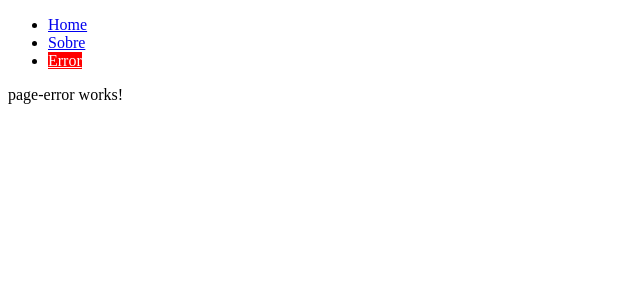
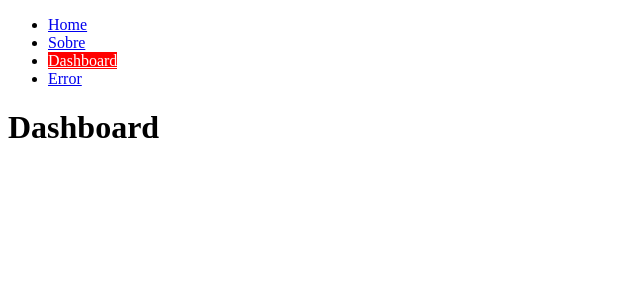
Before and after one commit to alessandroCidney/angular-routes, an Angular app: page /dashboard in a window 1280 px wide. Before the commit this address led to /404. Shown: the top 300 px of the page, without its empty margins (0-640 px from the left). Built offline with nearby package versions, Linux system fonts and the light colour scheme.

Commit message:
Lazy loading class

```diff
--- a/src/app/app-routing.module.ts
+++ b/src/app/app-routing.module.ts
@@ -13,6 +13,11 @@
       { path: 'test', component: SobreComponent },
     ]
   },
+  {
+    path: 'dashboard',
+    loadChildren: () => import('./dashboard/dashboard.module')
+      .then(m => m.DashboardModule)
+  },
   { path: '404', component: PageErrorComponent },
   { path: '**', redirectTo: '404' },
 ];
--- /dev/null
+++ b/src/app/dashboard/pages/home/home.component.html
@@ -0,0 +1 @@
+<h1>Dashboard</h1>
--- a/src/app/shared/menu/menu.component.html
+++ b/src/app/shared/menu/menu.component.html
@@ -22,6 +22,15 @@
 
       <li>
         <a
+          routerLink="/dashboard"
+          [routerLinkActive]="['active']"
+        >
+          Dashboard
+        </a>
+      </li>
+
+      <li>
+        <a
           [routerLink]="['/404']"
           [routerLinkActive]="['active']"
           [routerLinkActiveOptions]="{ exact: true }"
```
Also changed, not shown: src/app/dashboard/dashboard-routing.module.ts (added, +13 -0 lines), src/app/dashboard/dashboard.module.ts (added, +17 -0 lines), src/app/dashboard/pages/home/home.component.ts (added, +10 -0 lines), src/app/dashboard/pages/home/home.component.scss (added), 1 other file (tests, documents, lock files or other folders).
